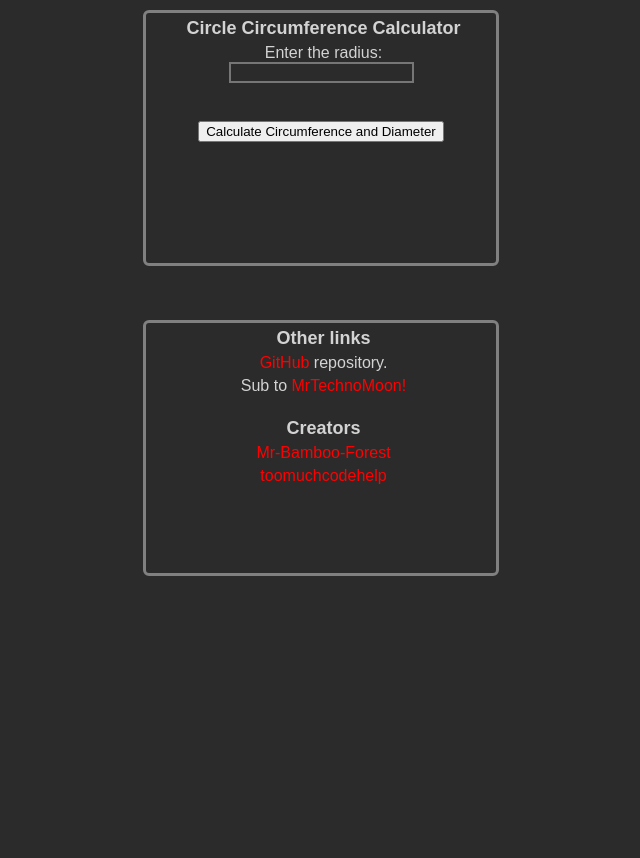
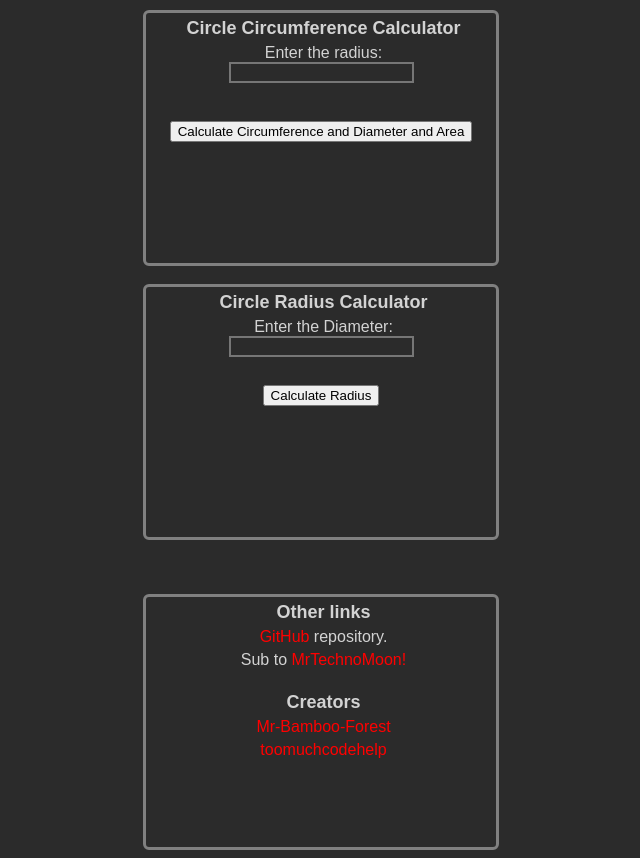
Before and after one commit to Mr-Bamboo-Forest/Number-Calculator, a plain HTML site: page index.html in a window 1280 px wide. Shown: the part 1960-2818 px from the top of the page, without its empty margins (319-959 px from the left). Before the commit the page ends 2544 px from the top, so only its background shows below. Drawn offline with Linux system fonts and the light colour scheme.

Commit message:
more features

```diff
--- a/index.html
+++ b/index.html
@@ -93,7 +93,18 @@
         <p id="circlediameteranswer"></p>
         <p id="circleareaanswer"></p>
         <br>
-        <button onclick="circlecalc()">Calculate Circumference and Diameter</button>
+        <button onclick="circlecalc()">Calculate Circumference and Diameter and Area</button>
+    </div>
+    <br>
+    <div>
+        <h1>Circle Radius Calculator</h1>
+        <p>Enter the Diameter:</p>
+        <input type="number" id="RadiusSolve" >
+        <br>
+        <p id="circleroundthing2"></p>
+        <p id="circleradius"></p>
+        <br>
+        <button onclick="circlecalcradius()">Calculate Radius</button>
     </div>
     <br>
     <br>
--- a/script.js
+++ b/script.js
@@ -91,10 +91,16 @@ function circlecalc(){
     var CircumferenceDiameter3 = (CircumferenceDiameter * CircumferenceDiameter);
     CircumferenceDiameter3 = CircumferenceDiameter3 * Math.PI;
     CircumferenceDiameter2 = CircumferenceDiameter2;
-        document.getElementById("circleroundthing").innerText = ("All values are rounded to 5 decimal points.")
+    document.getElementById("circleroundthing").innerText = ("All values are rounded to 5 decimal points.");
     document.getElementById("circleanswer").innerText = ("Circumferenc = ") + Math.round((CircumferenceDiameter2 + Number.EPSILON) * 100000) / 100000;
     document.getElementById("circlediameteranswer").innerText = ("Diameter = ") + Math.round(((CircumferenceDiameter * 2) + Number.EPSILON) * 100000) / 100000;
     document.getElementById("circleareaanswer").innerText = ("Area = ") + Math.round((CircumferenceDiameter3 + Number.EPSILON) * 100000) / 100000;
+};
+function circlecalcradius(){
+    var diameter = document.getElementById("RadiusSolve").value;
+    var radius = diameter * 2;
+    document.getElementById("circleroundthing2").innerText = ("All values are rounded to 5 decimal points.");
+    document.getElementById("circleradius").innerText = ("Radius = ") + Math.round((radius + Number.EPSILON) * 100000) / 100000;
 };
 //comma
 function comma(x) {
```
Lines whose indentation alone changed are shown as unchanged.
